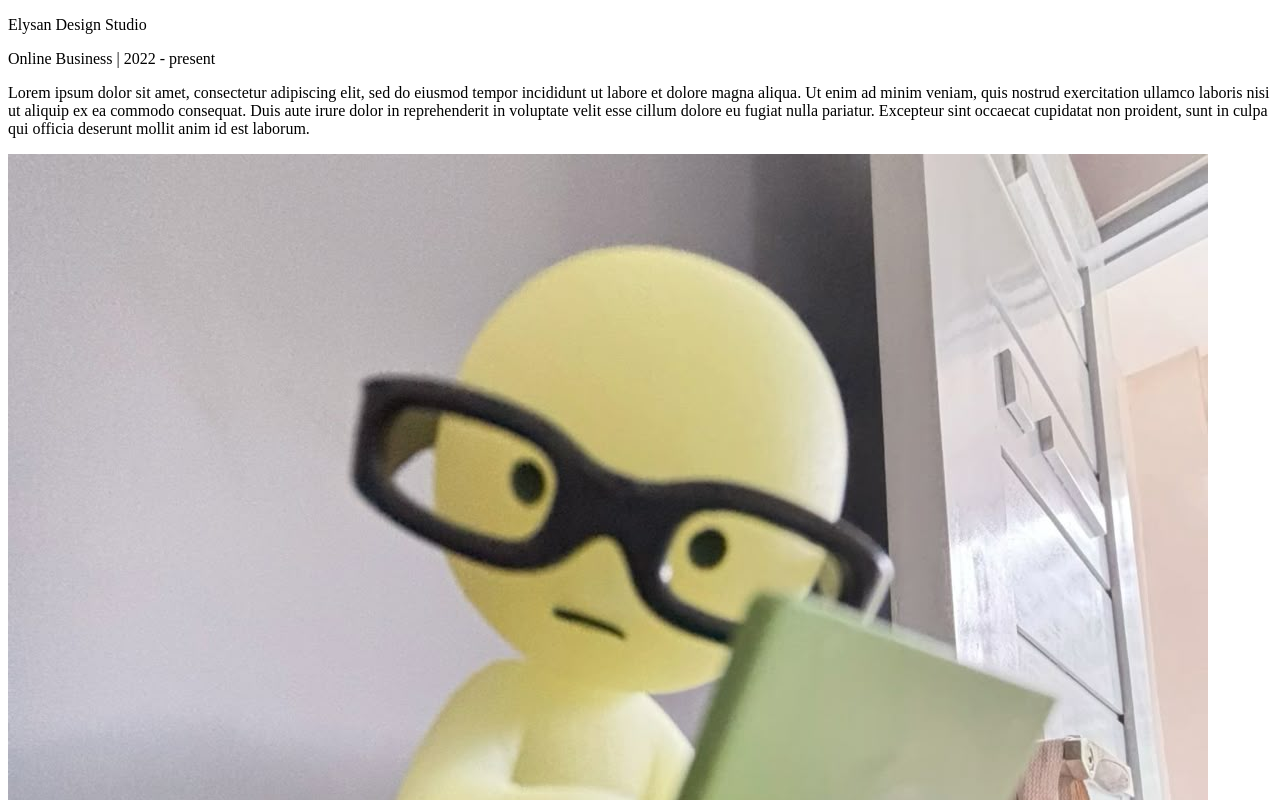
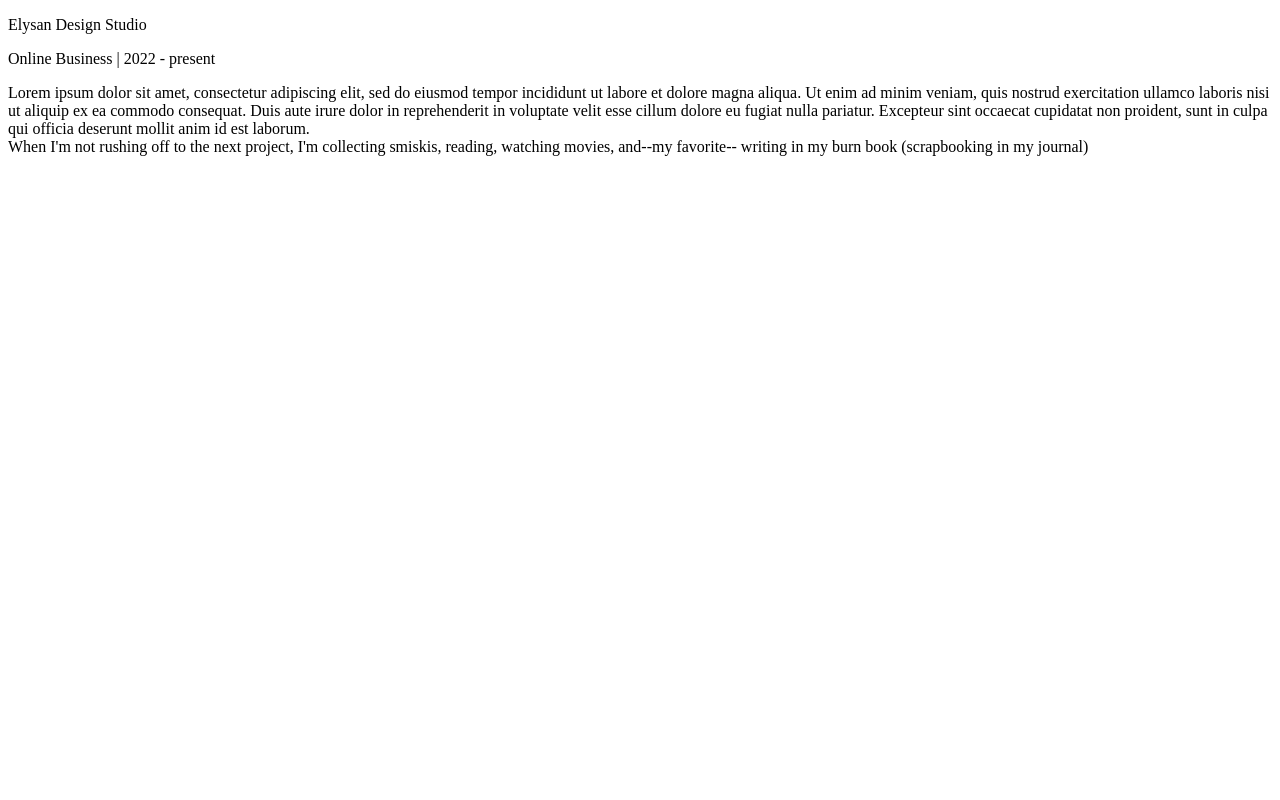
Before and after one commit to SanHaw/portfolio, a Next.js app: page /projects/elysan in a window 1280 px wide. Shown: the top 800 px of the page. Built offline with nearby package versions, Linux system fonts and the light colour scheme.

Commit message:
EDS | Layout | Fixed layout on safari

```diff
--- a/src/pages/projects/elysan.tsx
+++ b/src/pages/projects/elysan.tsx
@@ -1,22 +1,29 @@
-import React from 'react';
+import React from "react";
 
 const Elysan: React.FC = () => {
   return (
-    <div className='justify-items-center py-10'>
-      <div className="justify-items-center justify-center
-                      w-[60%] max-w-[60%]">
+
     <div>
+      <div className="min-h-screen sm:w-full
+                                      flex pt-0 p-8
+                                      text-stone-800 justify-center overflow-x-hidden">
+        <div className="xl:w-[70%] lg:w-[90%] md:w-full sm:w-full
+                                      flex flex-col items-center
+                                      pt-0 p-8">
+          <div className=" justify-center">
             <p className="font-[Instrument] justify-center
                               text-5xl 2xl:text-[10rem] lg:text-7xl 2xs:text-2xl
                               overflow-y-visible pb-4
-          ">Elysan Design Studio</p>
+              ">Elysan Design Studio
+            </p>
           </div>
 
           <div>
             <p className="font-[Instrument] justify-center
                             text-2xl
                               overflow-y-visible pb-10
-          ">Online Business | 2022 - present</p>
+              ">Online Business | 2022 - present
+            </p>
           </div>
 
           <div>
@@ -30,15 +37,33 @@ const Elysan: React.FC = () => {
               reprehenderit in voluptate velit esse cillum dolore eu fugiat nulla pariatur. Excepteur
               sint occaecat cupidatat non proident, sunt in culpa qui officia deserunt mollit anim id
               est laborum.
+              <br />
+              When I'm not rushing off to the next project, I'm collecting smiskis, reading, watching
+              movies, and--my favorite-- writing in my burn book (scrapbooking in my journal)
             </p>
-      </div></div>
+          </div>
 
-      <div className="w-[100%] h-auto max-w-[60%] justify-center overflow-auto flex flex-col gap-y-4">
-        <img src="/work/temp.jpg" alt="" />
-        <img src="/work/temp.jpg" alt="" />
-        <img src="/work/temp.jpg" alt="" />
+          <div className="w-[100%]">
+              <div className="grid grid-cols-6 gap-0">
+                <div className="w-full rounded-lg bg-[#E8D0FF] aspect-square"></div>
+                <div className="w-full rounded-lg bg-[#A3CED6] aspect-square"></div>
+                <div className="w-full rounded-lg bg-[#A3CED6] aspect-square"></div>
+                <div className="w-full rounded-lg bg-[#A3CED6] aspect-square"></div>
+                <div className="w-full rounded-lg bg-[#A3CED6] aspect-square"></div>
+                <div className="w-full rounded-lg bg-[#A3CED6] aspect-square"></div>
+                <div className="w-full rounded-lg bg-[#E8D0FF] aspect-square"></div>
+                <div className="w-full rounded-lg bg-[#A3CED6] aspect-square"></div>
+                <div className="w-full rounded-lg bg-[#A3CED6] aspect-square"></div>
+                <div className="w-full rounded-lg bg-[#A3CED6] aspect-square"></div>
+                <div className="w-full rounded-lg bg-[#A3CED6] aspect-square"></div>
+                <div className="w-full rounded-lg bg-[#A3CED6] aspect-square"></div>
               </div>
             </div>
+
+        </div>
+      </div>
+    </div>
+
   );
 };
 
```
Lines whose indentation alone changed are shown as unchanged.
